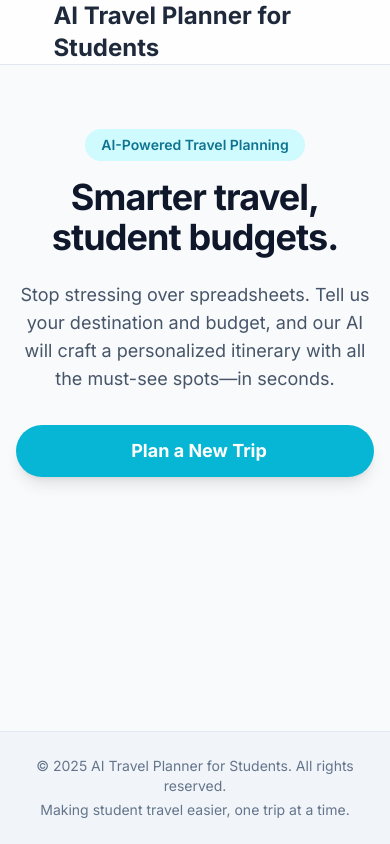
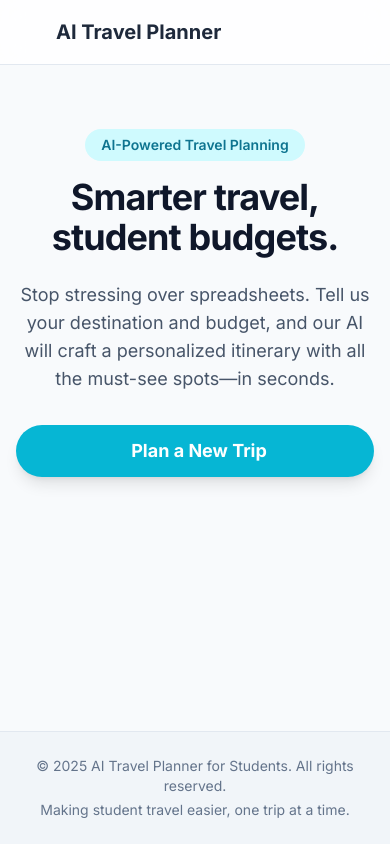
Before and after one commit to chiruratnala/AI-Travel-Planner-, a plain HTML site: page index.html in a window 390 px wide. Drawn offline with nearby package versions, Linux system fonts and the light colour scheme.

Commit message:
Add files via upload

```diff
--- a/index.html
+++ b/index.html
@@ -85,16 +85,17 @@
         <header class="bg-white/80 backdrop-blur-md border-b border-slate-200 sticky top-0 z-30">
             <nav class="container mx-auto px-4 sm:px-6 lg:px-8">
                 <div class="flex items-center justify-between h-16">
-                    <div class="flex items-center space-x-2">
-                        <i data-lucide="compass" class="h-8 w-8 text-cyan-500"></i>
-                        <span class="text-2xl font-bold text-slate-800">AI Travel Planner for Students</span>
+                    <div class="flex items-center space-x-2 min-w-0">
+                        <i data-lucide="compass" class="h-8 w-8 text-cyan-500 flex-shrink-0"></i>
+                        <span class="text-xl sm:text-2xl font-bold text-slate-800 truncate">
+                            AI Travel Planner <span class="hidden sm:inline">for Students</span>
+                        </span>
                     </div>
-                    <div id="auth-container" class="flex items-center space-x-4">
+                    <div id="auth-container" class="flex items-center space-x-2 sm:space-x-4">
                         </div>
                 </div>
             </nav>
         </header>
-
         <main class="flex-grow">
             <section id="heroSection" class="container mx-auto px-4 py-16 sm:py-24 text-center">
                 <div class="max-w-3xl mx-auto">
```
